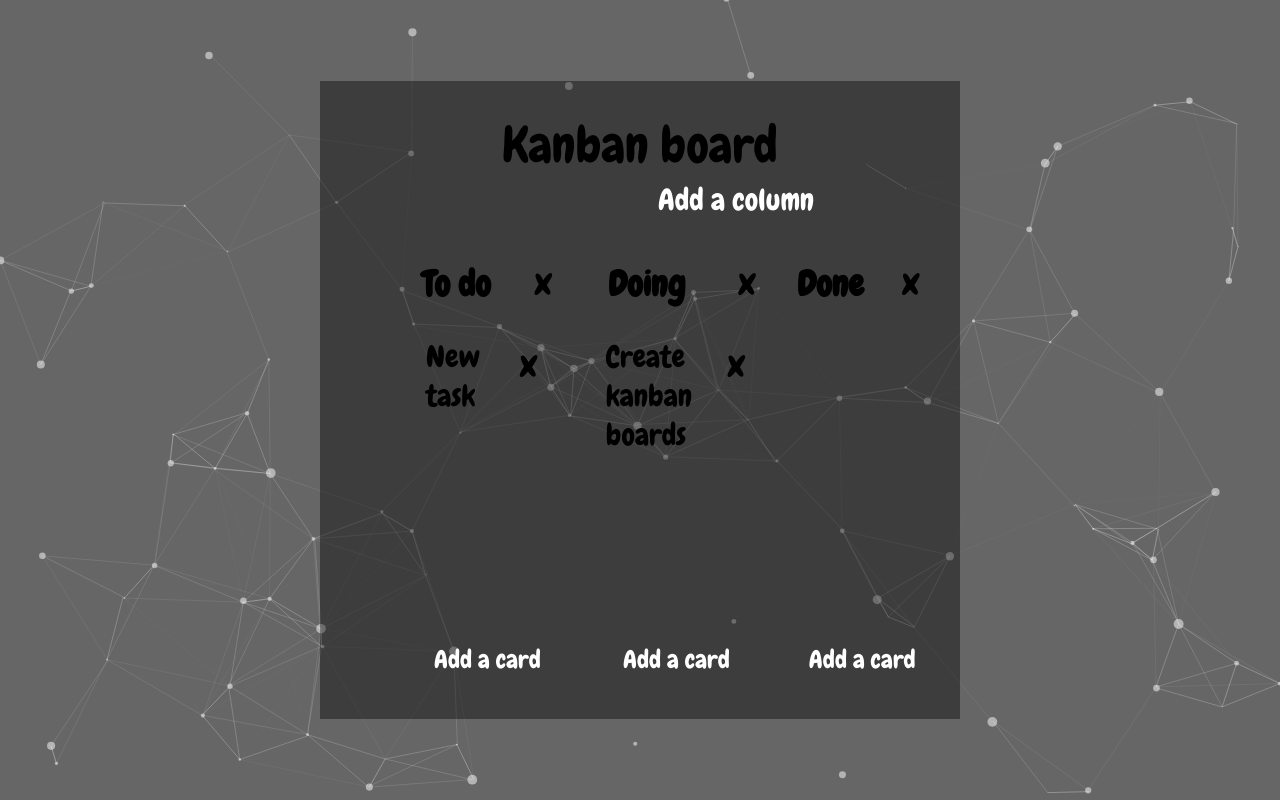
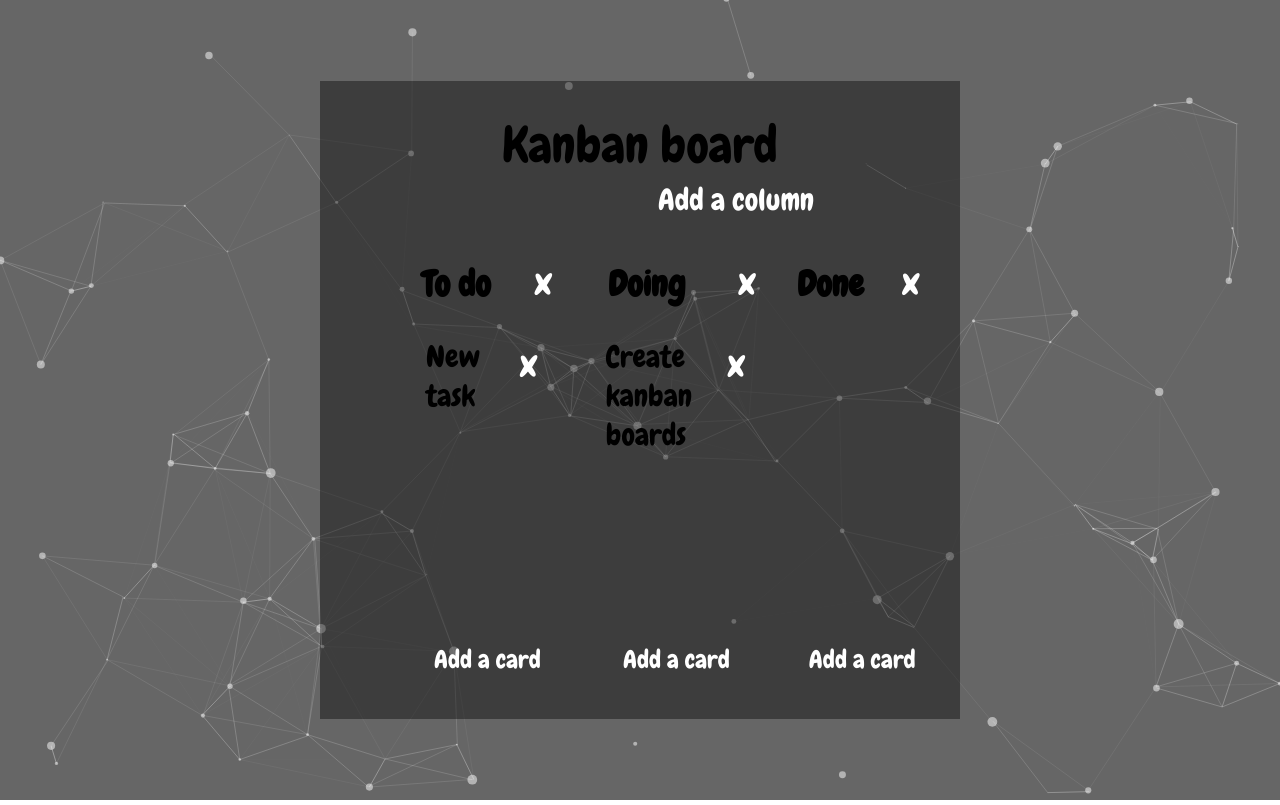
Before and after one commit to CharlotteMoriarty/kanban-board, a plain HTML site: page index.html in a window 1280 px wide. Drawn offline with nearby package versions, Linux system fonts and the light colour scheme.

Commit message:
Update style.css
ujednolicenie wszystkich "klikalnych" rzeczy do jednego koloru

```diff
--- a/style.css
+++ b/style.css
@@ -28,7 +28,6 @@ button {
     font-family: 'chewy';
     top: 2%;
     position: relative;
-    color: black;
 }
 /*wszystko co dotyczy tabkicy*/
 .board {
@@ -80,7 +79,7 @@ button {
 .column > button[class^="btn"] {
     height: 15%;
     width: 10%;
-    color: black;
+    color: white;
     position: absolute;
     bottom: 0;
     right: 0;
@@ -115,7 +114,7 @@ button {
 
 .card > button[class^="btn"] {
     background: rgba(0, 0, 0, 0);
-    color: black;
+    color: white;
     font-weight: 300;
     position: absolute;
     top: 0;
```
